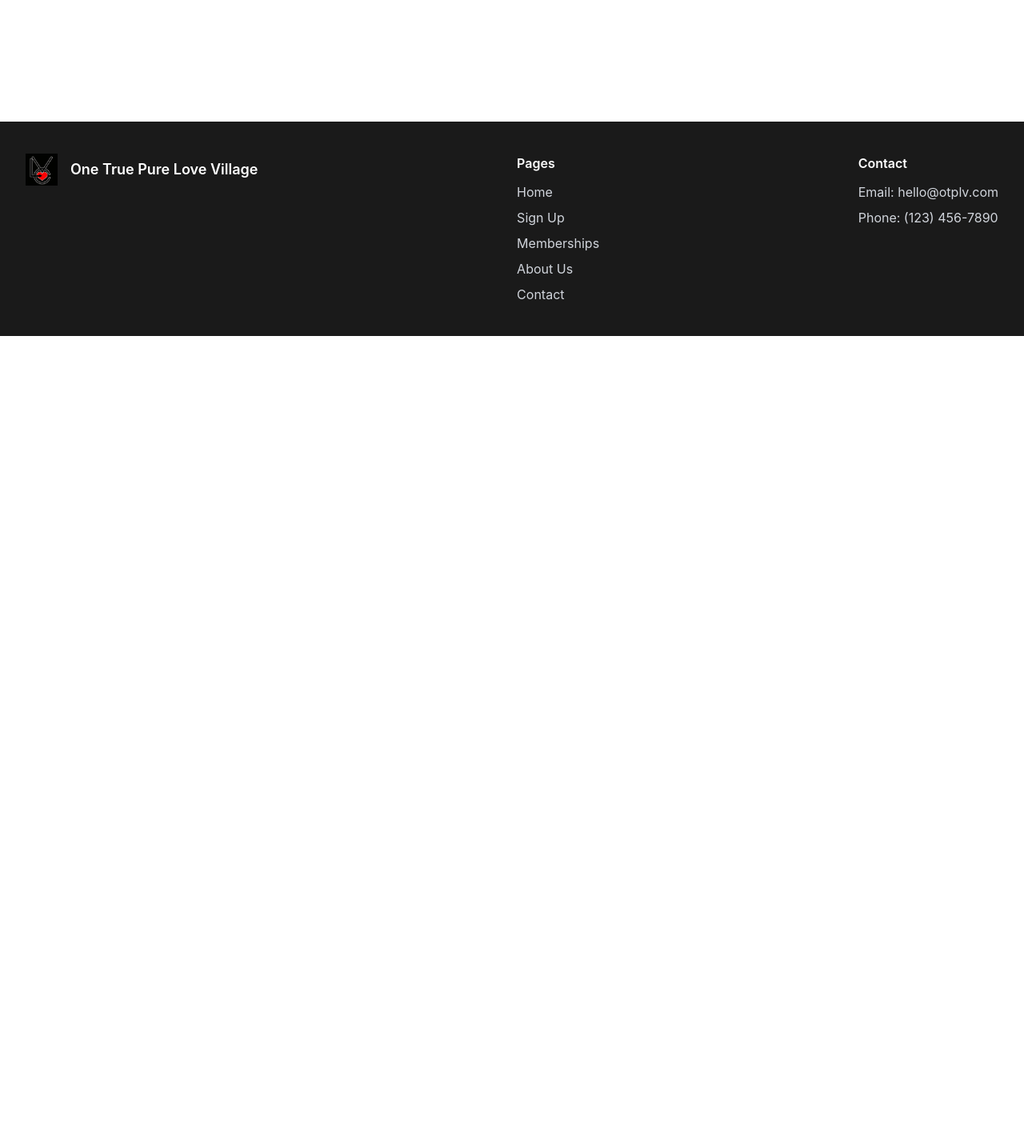
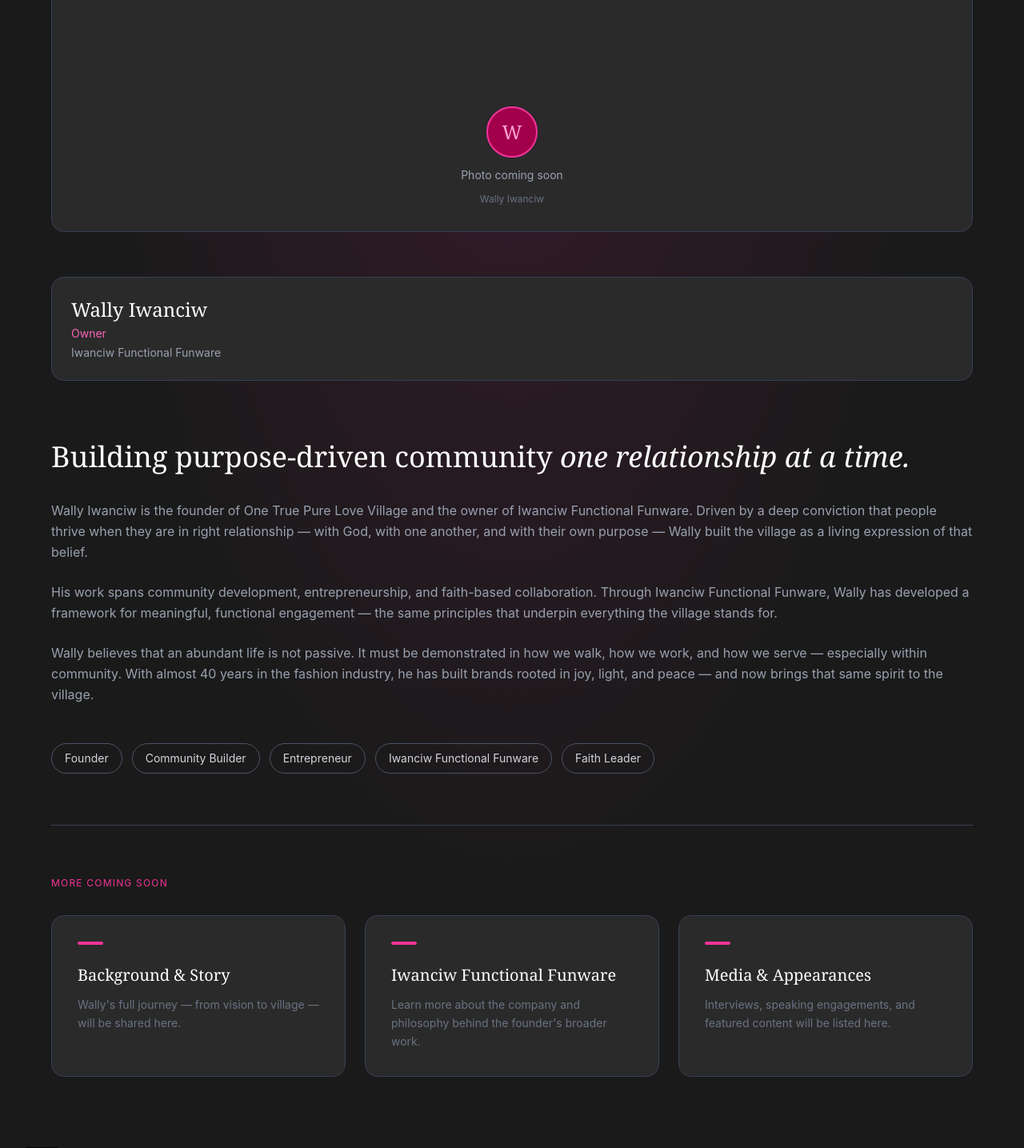
Before and after one commit to lifefountain855/otplv-village, a React (Vite) app: page /about in a window 1280 px wide. Shown: the part 380-1815 px from the top of the page at 80% size. Before the commit the page ends 800 px from the top, so only its background shows below. Built offline with nearby package versions, Linux system fonts and the light colour scheme.

Commit message:
added about us, logo link, page transitions, responsive footer

```diff
--- a/src/components/Footer.jsx
+++ b/src/components/Footer.jsx
@@ -1,12 +1,11 @@
 function Footer() {
   return (
     <footer className="bg-[#1a1a1a] text-gray-300 px-8 py-10 mt-auto">
-
-      <div className="flex justify-between items-start">
+      <div className="flex flex-col md:flex-row justify-between items-start gap-8">
 
         {/* Logo and name */}
         <div className="flex items-center gap-4">
-          <img src="/logo.png" alt="OTPLV Logo" className="w-10 h-10" />
+          <img src="/logo.png" alt="OTPLV Logo" className="w-10 h-10 flex-shrink-0" />
           <span className="text-white font-semibold text-lg">One True Pure Love Village</span>
         </div>
 
@@ -23,12 +22,11 @@ function Footer() {
         {/* Contact info */}
         <div className="flex flex-col gap-2">
           <span className="text-white font-semibold mb-1">Contact</span>
-          <span>Email: hello@otplv.com</span>
-          <span>Phone: (123) 456-7890</span>
+          <span>Email: unclewallysworld@gmail.com</span>
+          <span>Phone: (201)-417-7488</span>
         </div>
 
       </div>
-
     </footer>
   )
 }
--- a/src/components/Navbar.jsx
+++ b/src/components/Navbar.jsx
@@ -17,10 +17,10 @@ function Navbar() {
     <nav className="bg-[#1a1a1a] px-8 py-4 flex items-center justify-between">
 
       {/* Logo and site name */}
-      <div className="flex items-center gap-4">
+      <Link to="/" className="flex items-center gap-4">
         <img src="/logo.png" alt="OTPLV Logo" className="w-12 h-12" />
         <span className="text-white text-xl font-semibold hidden sm:block">One True Pure Love Village</span>
-      </div>
+      </Link>
 
       {/* Desktop Navigation */}
       <div className="hidden md:flex items-center gap-2 border border-pink-500 rounded-full px-4 py-2">
--- a/src/pages/AboutUs.jsx
+++ b/src/pages/AboutUs.jsx
@@ -1,11 +1,94 @@
 function AboutUs() {
+  const tags = ['Founder', 'Community Builder', 'Entrepreneur', 'Iwanciw Functional Funware', 'Faith Leader']
 
-    return (
-        <div className="bg-[#1a1a1a] page-transition">
-      <h1>About Us</h1>
+  return (
+    <div
+      className="bg-[#1a1a1a] min-h-screen"
+      style={{ background: 'radial-gradient(ellipse at top, #3a1a2e 0%, #1a1a1a 60%)' }}
+    >
+
+      {/* Hero */}
+      <section className="pt-16 pb-8 px-16">
+        <p className="text-pink-500 text-xs tracking-widest mb-4">THE HEART BEHIND THE VILLAGE</p>
+        <h1 className="text-6xl font-serif text-white mb-12">Meet the Founder</h1>
+
+        {/* Photo placeholder */}
+        <div className="bg-[#2a2a2a] border border-gray-700 rounded-2xl w-full h-96 flex flex-col items-center justify-end pb-8 gap-3">
+          <div className="w-16 h-16 bg-pink-800 border-2 border-pink-500 rounded-full flex items-center justify-center">
+            <span className="text-pink-300 text-2xl font-serif">W</span>
+          </div>
+          <p className="text-gray-400 text-sm">Photo coming soon</p>
+          <p className="text-gray-500 text-xs">Wally Iwanciw</p>
+        </div>
+      </section>
+
+      {/* Name card */}
+      <section className="px-16 py-6">
+        <div className="bg-[#2a2a2a] border border-gray-700 rounded-2xl p-6">
+          <h2 className="text-white text-2xl font-serif mb-1">Wally Iwanciw</h2>
+          <p className="text-pink-400 text-sm mb-1">Owner</p>
+          <p className="text-gray-400 text-sm">Iwanciw Functional Funware</p>
+        </div>
+      </section>
+
+      {/* Bio */}
+      <section className="px-16 py-12">
+        <h2 className="text-4xl font-serif text-white leading-tight mb-8">
+          Building purpose-driven community <span className="italic">one relationship at a time.</span>
+        </h2>
+
+        <div className="flex flex-col gap-6 text-gray-400 text-base leading-relaxed mb-12">
+          <p>
+            Wally Iwanciw is the founder of One True Pure Love Village and the owner of Iwanciw Functional Funware. Driven by a deep conviction that people thrive when they are in right relationship — with God, with one another, and with their own purpose — Wally built the village as a living expression of that belief.
+          </p>
+          <p>
+            His work spans community development, entrepreneurship, and faith-based collaboration. Through Iwanciw Functional Funware, Wally has developed a framework for meaningful, functional engagement — the same principles that underpin everything the village stands for.
+          </p>
+          <p>
+            Wally believes that an abundant life is not passive. It must be demonstrated in how we walk, how we work, and how we serve — especially within community. With almost 40 years in the fashion industry, he has built brands rooted in joy, light, and peace — and now brings that same spirit to the village.
+          </p>
+        </div>
+
+        {/* Tags */}
+        <div className="flex flex-wrap gap-3 mb-16">
+          {tags.map((tag) => (
+            <span key={tag} className="border border-gray-600 text-gray-300 text-sm px-4 py-2 rounded-full">
+              {tag}
+            </span>
+          ))}
+        </div>
+
+        {/* Divider */}
+        <div className="border-t border-gray-700 mb-16" />
+
+        {/* More coming soon */}
+        <p className="text-pink-500 text-xs tracking-widest mb-8">MORE COMING SOON</p>
+        <div className="grid grid-cols-3 gap-6">
+          {[
+            {
+              title: 'Background & Story',
+              desc: "Wally's full journey — from vision to village — will be shared here."
+            },
+            {
+              title: 'Iwanciw Functional Funware',
+              desc: "Learn more about the company and philosophy behind the founder's broader work."
+            },
+            {
+              title: 'Media & Appearances',
+              desc: 'Interviews, speaking engagements, and featured content will be listed here.'
+            },
+          ].map((card) => (
+            <div key={card.title} className="bg-[#2a2a2a] border border-gray-700 rounded-2xl p-8">
+              <div className="w-8 h-1 bg-pink-500 rounded mb-6" />
+              <h3 className="text-white font-serif text-xl mb-3">{card.title}</h3>
+              <p className="text-gray-500 text-sm leading-relaxed">{card.desc}</p>
+            </div>
+          ))}
+        </div>
+      </section>
+
     </div>
-    )
-
+  )
 }
 
 export default AboutUs
--- a/src/pages/Contact.jsx
+++ b/src/pages/Contact.jsx
@@ -29,6 +29,7 @@ function Contact() {
       }
     }
     return (
+
       <div
         className="bg-[#1a1a1a] min-h-screen"
         style={{ background: 'radial-gradient(ellipse at top, #3a1a2e 0%, #1a1a1a 60%)' }}
```
